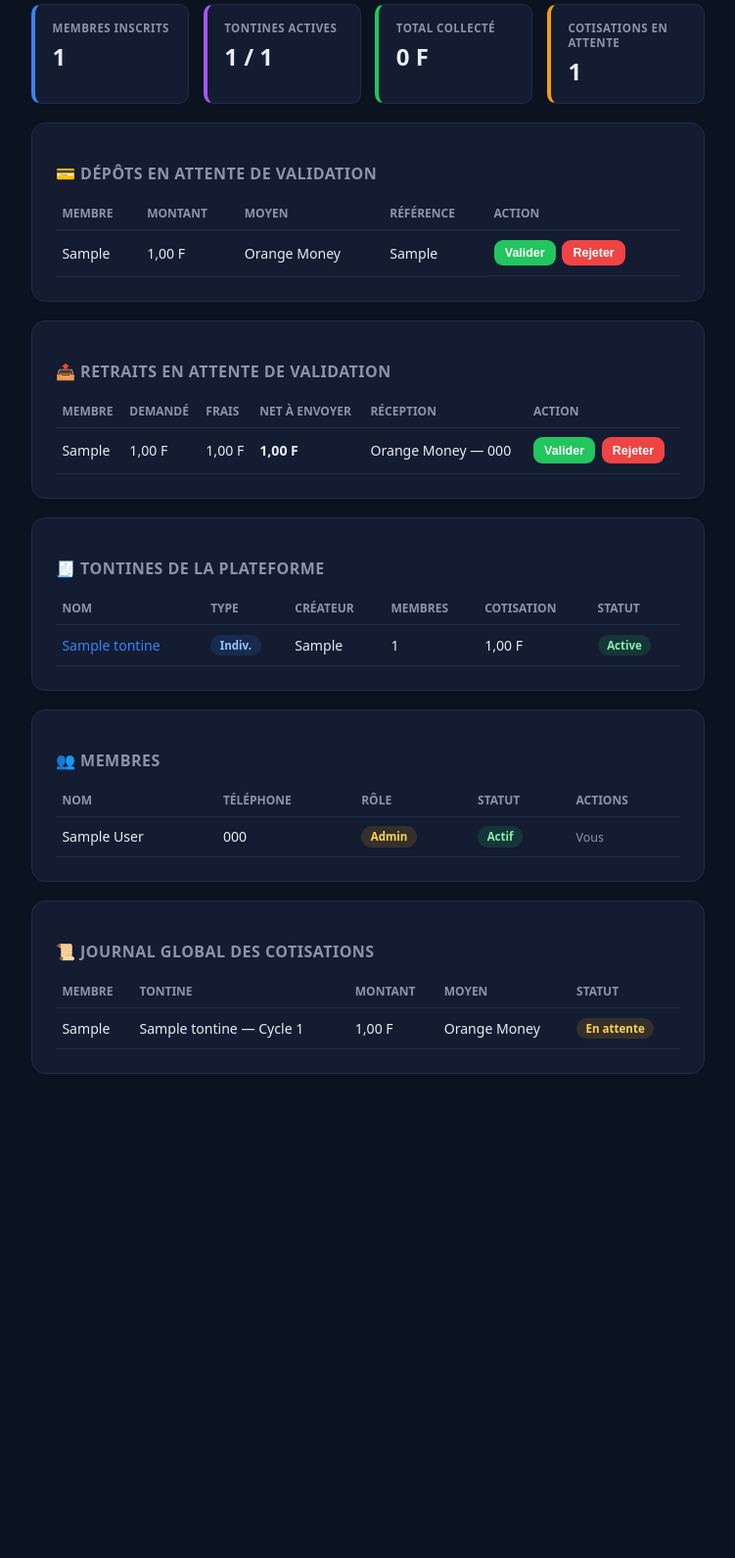
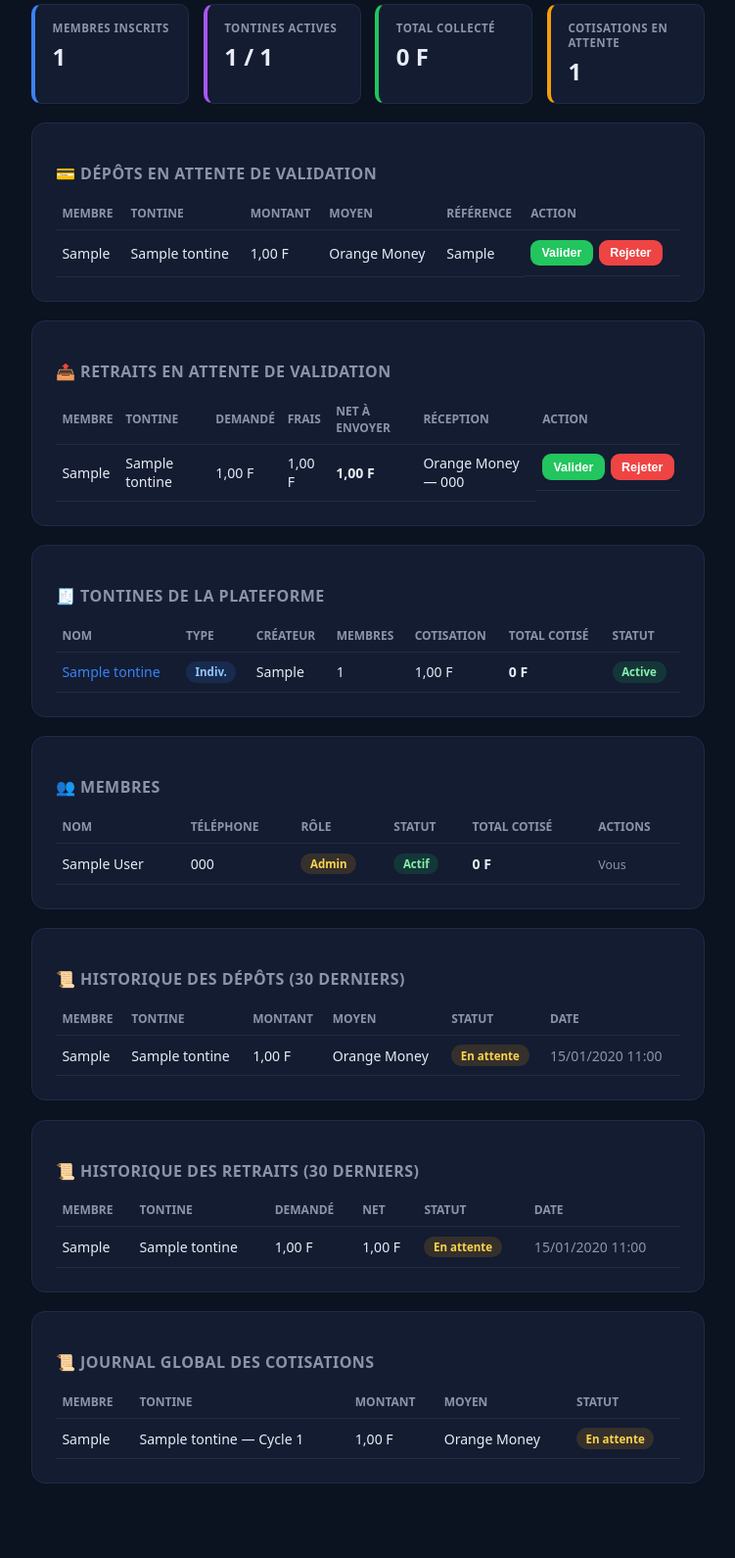
Before and after one commit to metheraste-lang/etontine-django, a Django app: page /admin-tontine/ in a window 1280 px wide. Shown: the part 233-1823 px from the top of the page at 98% size, without its empty margins (264-1015 px from the left). Before the commit the page ends 1329 px from the top, so only its background shows below. Run offline with Django 5.2, Linux system fonts and the light colour scheme; a user stored in the database is signed in; tables that the repository leaves empty hold one stand-in row (values such as "Sample post").

Commit message:
Selection tontine pour depot/retrait + suivi cotisations et historique par membre/tontine

```diff
--- a/comptes/views.py
+++ b/comptes/views.py
@@ -76,9 +76,9 @@ def espace_admin(request):
     from .models import Utilisateur
     from tontines.models import Tontine, Cotisation, Adhesion, Depot, Retrait
 
-    membres = Utilisateur.objects.order_by('-date_creation')
+    membres = list(Utilisateur.objects.order_by('-date_creation'))
 
-    tontines = Tontine.objects.all().order_by('-date_creation')
+    tontines = list(Tontine.objects.all().order_by('-date_creation'))
     total_collecte = Cotisation.objects.filter(
         statut=Cotisation.STATUT_PAYEE,
     ).aggregate(total=Sum('montant'))['total'] or 0
@@ -93,23 +93,46 @@ def espace_admin(request):
 
     depots_en_attente = Depot.objects.filter(
         statut=Depot.STATUT_EN_ATTENTE,
-    ).select_related('utilisateur').order_by('date_creation')
+    ).select_related('utilisateur', 'tontine').order_by('date_creation')
 
     retraits_en_attente = Retrait.objects.filter(
         statut=Retrait.STATUT_EN_ATTENTE,
-    ).select_related('utilisateur').order_by('date_creation')
+    ).select_related('utilisateur', 'tontine').order_by('date_creation')
+
+    # --- Cotisations totales par membre et par tontine ---
+    totaux_par_membre = {
+        ligne['adhesion__utilisateur']: ligne['total']
+        for ligne in Cotisation.objects.filter(statut=Cotisation.STATUT_PAYEE)
+            .values('adhesion__utilisateur').annotate(total=Sum('montant'))
+    }
+    for m in membres:
+        m.total_cotise = totaux_par_membre.get(m.id, 0)
+
+    totaux_par_tontine = {
+        ligne['cycle__tontine']: ligne['total']
+        for ligne in Cotisation.objects.filter(statut=Cotisation.STATUT_PAYEE)
+            .values('cycle__tontine').annotate(total=Sum('montant'))
+    }
+    for t in tontines:
+        t.total_cotise_tontine = totaux_par_tontine.get(t.id, 0)
+
+    # --- Historique complet des dépôts et retraits (membre + tontine visibles) ---
+    historique_depots = Depot.objects.select_related('utilisateur', 'tontine').order_by('-date_creation')[:30]
+    historique_retraits = Retrait.objects.select_related('utilisateur', 'tontine').order_by('-date_creation')[:30]
 
     return render(request, 'comptes/espace_admin.html', {
         'membres': membres,
-        'nombre_membres': membres.count(),
+        'nombre_membres': len(membres),
         'tontines': tontines,
-        'nombre_tontines': tontines.count(),
-        'nombre_tontines_actives': tontines.filter(statut=Tontine.STATUT_ACTIVE).count(),
+        'nombre_tontines': len(tontines),
+        'nombre_tontines_actives': sum(1 for t in tontines if t.statut == Tontine.STATUT_ACTIVE),
         'total_collecte': total_collecte,
         'cotisations_en_attente': cotisations_en_attente,
         'journal_global': journal_global,
         'depots_en_attente': depots_en_attente,
         'retraits_en_attente': retraits_en_attente,
+        'historique_depots': historique_depots,
+        'historique_retraits': historique_retraits,
     })
 
 
--- a/templates/comptes/espace_admin.html
+++ b/templates/comptes/espace_admin.html
@@ -31,11 +31,12 @@
     {% if depots_en_attente %}
     <div class="table-wrap">
     <table>
-        <thead><tr><th>Membre</th><th>Montant</th><th>Moyen</th><th>Référence</th><th>Action</th></tr></thead>
+        <thead><tr><th>Membre</th><th>Tontine</th><th>Montant</th><th>Moyen</th><th>Référence</th><th>Action</th></tr></thead>
         <tbody>
         {% for d in depots_en_attente %}
         <tr>
             <td>{{ d.utilisateur.first_name|default:d.utilisateur.username }}</td>
+            <td>{{ d.tontine.nom|default:"—" }}</td>
             <td>{{ d.montant }} F</td>
             <td>{{ d.get_moyen_paiement_display }}</td>
             <td>{{ d.reference_transaction }}</td>
@@ -64,11 +65,12 @@
     {% if retraits_en_attente %}
     <div class="table-wrap">
     <table>
-        <thead><tr><th>Membre</th><th>Demandé</th><th>Frais</th><th>Net à envoyer</th><th>Réception</th><th>Action</th></tr></thead>
+        <thead><tr><th>Membre</th><th>Tontine</th><th>Demandé</th><th>Frais</th><th>Net à envoyer</th><th>Réception</th><th>Action</th></tr></thead>
         <tbody>
         {% for r in retraits_en_attente %}
         <tr>
             <td>{{ r.utilisateur.first_name|default:r.utilisateur.username }}</td>
+            <td>{{ r.tontine.nom|default:"—" }}</td>
             <td>{{ r.montant_demande }} F</td>
             <td>{{ r.frais }} F</td>
             <td><strong style="color: var(--text);">{{ r.montant_net }} F</strong></td>
@@ -98,7 +100,7 @@
     {% if tontines %}
     <div class="table-wrap">
     <table>
-        <thead><tr><th>Nom</th><th>Type</th><th>Créateur</th><th>Membres</th><th>Cotisation</th><th>Statut</th></tr></thead>
+        <thead><tr><th>Nom</th><th>Type</th><th>Créateur</th><th>Membres</th><th>Cotisation</th><th>Total cotisé</th><th>Statut</th></tr></thead>
         <tbody>
         {% for t in tontines %}
             <tr>
@@ -107,6 +109,7 @@
                 <td>{{ t.createur.first_name|default:t.createur.username }}</td>
                 <td>{{ t.nombre_membres }}</td>
                 <td>{{ t.montant_cotisation }} F</td>
+                <td><strong style="color: var(--text);">{{ t.total_cotise_tontine }} F</strong></td>
                 <td>
                     {% if t.statut == 'active' %}<span class="badge badge-green">Active</span>
                     {% else %}<span class="badge badge-red">Fermée</span>{% endif %}
@@ -125,7 +128,7 @@
     <h3>👥 Membres</h3>
     <div class="table-wrap">
     <table>
-        <thead><tr><th>Nom</th><th>Téléphone</th><th>Rôle</th><th>Statut</th><th>Actions</th></tr></thead>
+        <thead><tr><th>Nom</th><th>Téléphone</th><th>Rôle</th><th>Statut</th><th>Total cotisé</th><th>Actions</th></tr></thead>
         <tbody>
         {% for m in membres %}
         <tr>
@@ -139,6 +142,7 @@
                 {% if m.is_active %}<span class="badge badge-green">Actif</span>
                 {% else %}<span class="badge badge-red">Désactivé</span>{% endif %}
             </td>
+            <td><strong style="color: var(--text);">{{ m.total_cotise }} F</strong></td>
             <td>
                 {% if m != user %}
                 <div style="display:flex; gap:0.3rem; flex-wrap:wrap;">
@@ -169,11 +173,69 @@
             </td>
         </tr>
         {% empty %}
-        <tr><td colspan="5" class="muted">Aucun membre pour l'instant.</td></tr>
+        <tr><td colspan="6" class="muted">Aucun membre pour l'instant.</td></tr>
         {% endfor %}
         </tbody>
     </table>
     </div>
+</div>
+
+<div class="card">
+    <h3>📜 Historique des dépôts (30 derniers)</h3>
+    {% if historique_depots %}
+    <div class="table-wrap">
+    <table>
+        <thead><tr><th>Membre</th><th>Tontine</th><th>Montant</th><th>Moyen</th><th>Statut</th><th>Date</th></tr></thead>
+        <tbody>
+        {% for d in historique_depots %}
+        <tr>
+            <td>{{ d.utilisateur.first_name|default:d.utilisateur.username }}</td>
+            <td>{{ d.tontine.nom|default:"—" }}</td>
+            <td>{{ d.montant }} F</td>
+            <td>{{ d.get_moyen_paiement_display }}</td>
+            <td>
+                {% if d.statut == 'valide' %}<span class="badge badge-green">Validé</span>
+                {% elif d.statut == 'rejete' %}<span class="badge badge-red">Rejeté</span>
+                {% else %}<span class="badge badge-amber">En attente</span>{% endif %}
+            </td>
+            <td class="muted">{{ d.date_creation|date:"d/m/Y H:i" }}</td>
+        </tr>
+        {% endfor %}
+        </tbody>
+    </table>
+    </div>
+    {% else %}
+    <p class="muted">Aucun dépôt enregistré pour l'instant.</p>
+    {% endif %}
+</div>
+
+<div class="card">
+    <h3>📜 Historique des retraits (30 derniers)</h3>
+    {% if historique_retraits %}
+    <div class="table-wrap">
+    <table>
+        <thead><tr><th>Membre</th><th>Tontine</th><th>Demandé</th><th>Net</th><th>Statut</th><th>Date</th></tr></thead>
+        <tbody>
+        {% for r in historique_retraits %}
+        <tr>
+            <td>{{ r.utilisateur.first_name|default:r.utilisateur.username }}</td>
+            <td>{{ r.tontine.nom|default:"—" }}</td>
+            <td>{{ r.montant_demande }} F</td>
+            <td>{{ r.montant_net }} F</td>
+            <td>
+                {% if r.statut == 'valide' %}<span class="badge badge-green">Envoyé</span>
+                {% elif r.statut == 'rejete' %}<span class="badge badge-red">Rejeté</span>
+                {% else %}<span class="badge badge-amber">En attente</span>{% endif %}
+            </td>
+            <td class="muted">{{ r.date_creation|date:"d/m/Y H:i" }}</td>
+        </tr>
+        {% endfor %}
+        </tbody>
+    </table>
+    </div>
+    {% else %}
+    <p class="muted">Aucun retrait enregistré pour l'instant.</p>
+    {% endif %}
 </div>
 
 <div class="card">
--- a/tontines/models.py
+++ b/tontines/models.py
@@ -197,6 +197,10 @@ class Depot(models.Model):
     ]
 
     utilisateur = models.ForeignKey(settings.AUTH_USER_MODEL, on_delete=models.CASCADE, related_name='depots')
+    tontine = models.ForeignKey(
+        'Tontine', on_delete=models.CASCADE, related_name='depots',
+        null=True, blank=True, help_text="Tontine concernée par ce dépôt",
+    )
     montant = models.DecimalField(max_digits=12, decimal_places=2)
     moyen_paiement = models.CharField(max_length=20, choices=MOYENS_MOBILE_MONEY)
     reference_transaction = models.CharField(max_length=100, help_text="Référence/ID de la transaction mobile money")
@@ -228,6 +232,10 @@ class Retrait(models.Model):
     ]
 
     utilisateur = models.ForeignKey(settings.AUTH_USER_MODEL, on_delete=models.CASCADE, related_name='retraits')
+    tontine = models.ForeignKey(
+        'Tontine', on_delete=models.CASCADE, related_name='retraits',
+        null=True, blank=True, help_text="Tontine individuelle concernée par ce retrait",
+    )
     montant_demande = models.DecimalField(max_digits=12, decimal_places=2)
     frais = models.DecimalField(max_digits=12, decimal_places=2)
     montant_net = models.DecimalField(max_digits=12, decimal_places=2, help_text="Montant réellement envoyé à l'utilisateur")
```
Also changed, not shown: templates/tontines/deposer.html (+35 -1 lines), templates/tontines/retirer.html (+12 -0 lines), tontines/views.py (+34 -10 lines), tontines/migrations/0003_depot_tontine_retrait_tontine.py (added).
